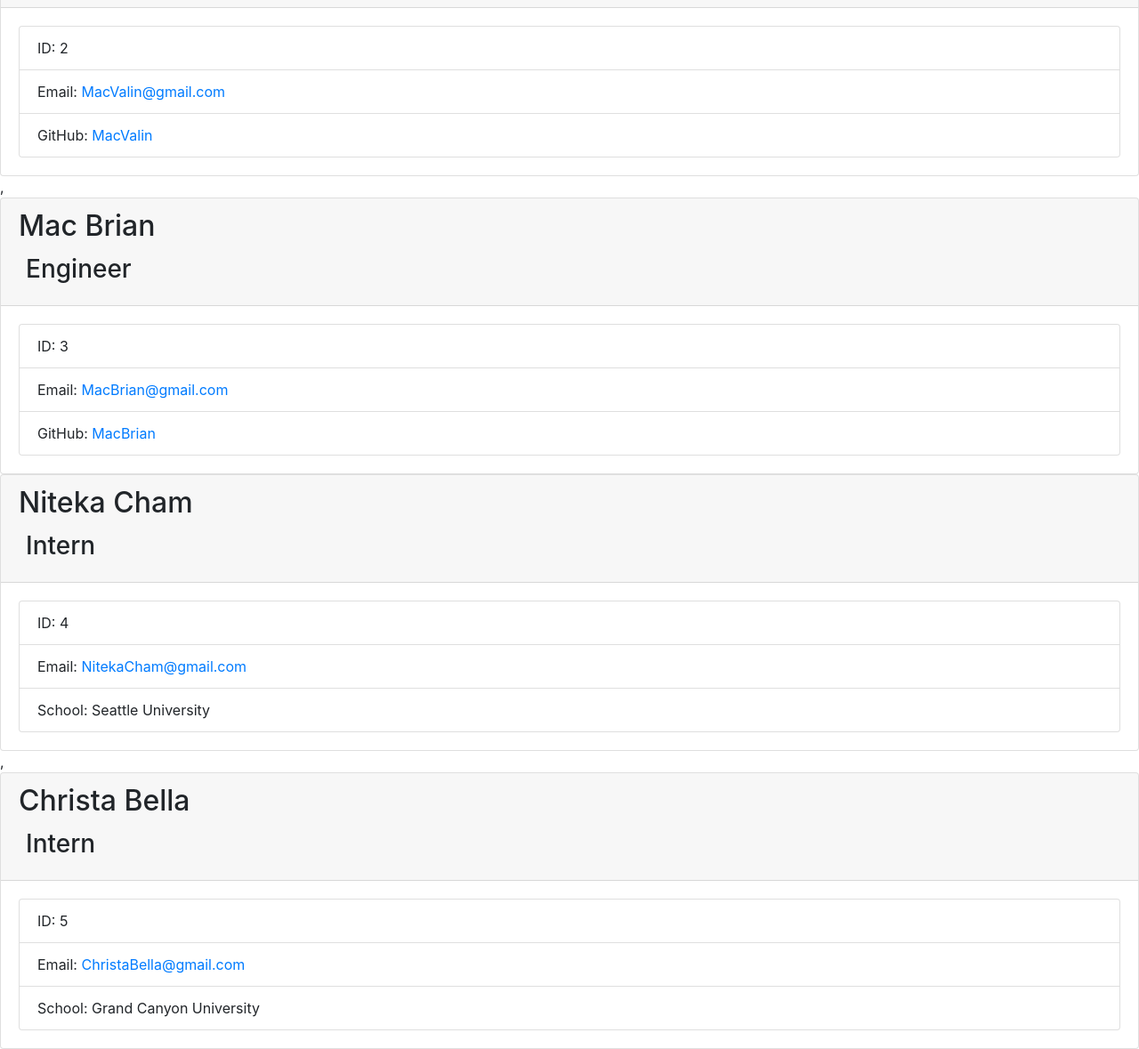
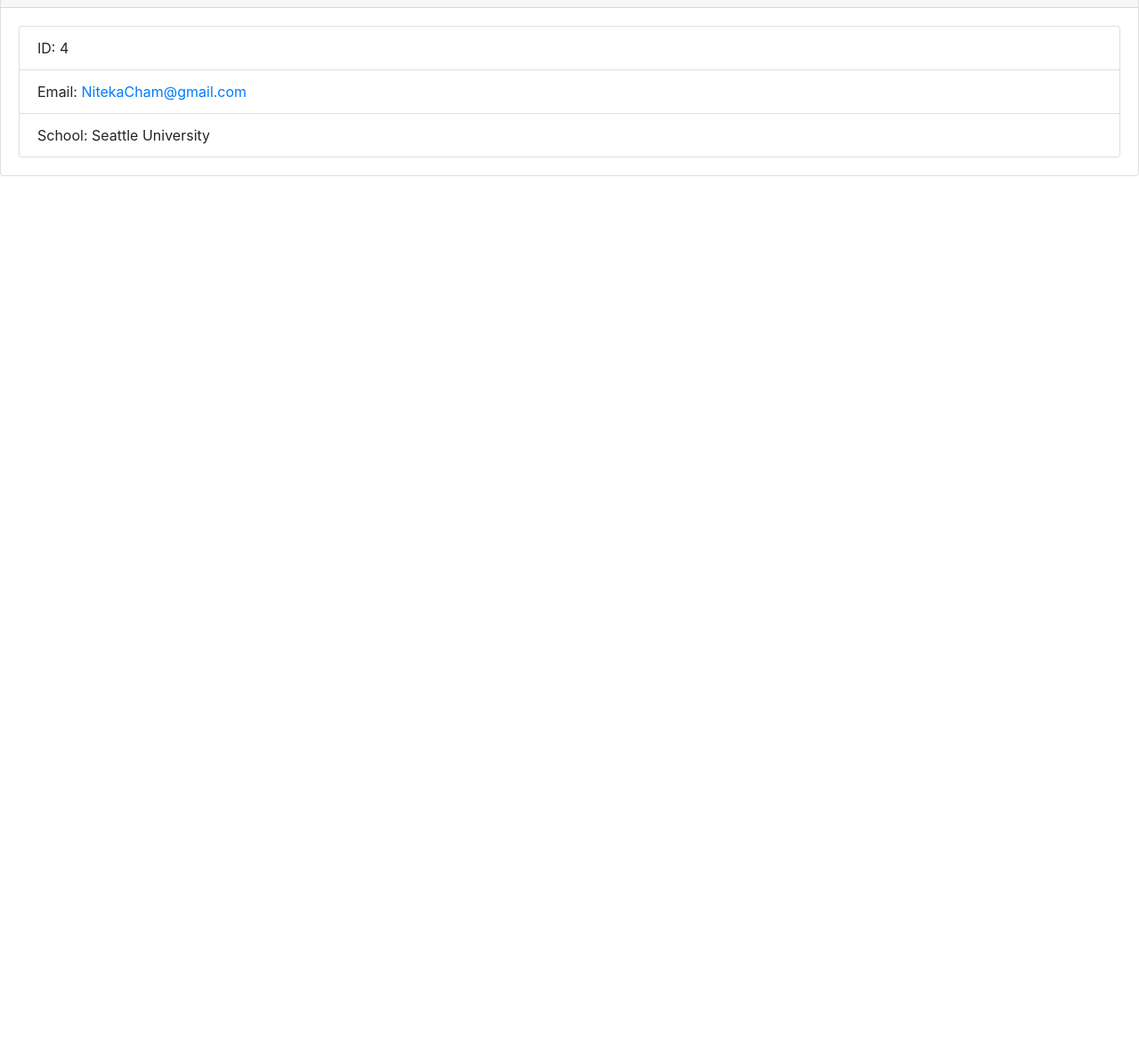
Before and after one commit to Mugisha27/Team-profile-Generator, a website: page dist/index.html in a window 1280 px wide. Shown: the part 659-1838 px from the top of the page at 89% size. After the commit the page ends 857 px from the top, so only its background shows below. Drawn offline with nearby package versions, Linux system fonts and the light colour scheme.

Commit message:
so many changessss

```diff
--- a/dist/index.html
+++ b/dist/index.html
@@ -1,4 +1,5 @@
-<!DOCTYPE html>
+
+    <!DOCTYPE html>
 <html lang="en">
   <head>
     <meta charset="UTF-8" />
@@ -28,36 +29,8 @@
             <div class="card-body">
                 <ul class="list-group">
                     <li class="list-group-item">ID: 1</li>
-                    <li class="list-group-item">Email: <a href="mailto:ArseneWenger@arsenal.com">ArseneWenger@arsenal.com</a></li>
-                    <li class="list-group-item">Office number: 100</li>
-                </ul>
-            </div>
-        </div>
-
-        <div class="card employee-card">
-            <div class="card-header">
-                <h2 class="card-title">Mac Valin</h2>
-                <h3 class="card-title"><i class="fas fa-glasses mr-2"></i>Engineer</h3>
-            </div>
-            <div class="card-body">
-                <ul class="list-group">
-                    <li class="list-group-item">ID: 2</li>
-                    <li class="list-group-item">Email: <a href="mailto:MacValin@gmail.com">MacValin@gmail.com</a></li>
-                    <li class="list-group-item">GitHub: <a href="https://github.com/MacValin" target="_blank" rel="noopener noreferrer">MacValin</a></li>
-                </ul>
-            </div>
-        </div>
-        ,
-        <div class="card employee-card">
-            <div class="card-header">
-                <h2 class="card-title">Mac Brian</h2>
-                <h3 class="card-title"><i class="fas fa-glasses mr-2"></i>Engineer</h3>
-            </div>
-            <div class="card-body">
-                <ul class="list-group">
-                    <li class="list-group-item">ID: 3</li>
-                    <li class="list-group-item">Email: <a href="mailto:MacBrian@gmail.com">MacBrian@gmail.com</a></li>
-                    <li class="list-group-item">GitHub: <a href="https://github.com/MacBrian" target="_blank" rel="noopener noreferrer">MacBrian</a></li>
+                    <li class="list-group-item">Email: <a href="mailto:ArseneWenger@gmail.com">ArseneWenger@gmail.com</a></li>
+                    <li class="list-group-item">Office number: 15</li>
                 </ul>
             </div>
         </div>
@@ -75,20 +48,6 @@
                 </ul>
             </div>
         </div>
-        ,
-        <div class="card employee-card">
-            <div class="card-header">
-                <h2 class="card-title">Christa Bella</h2>
-                <h3 class="card-title"><i class="fas fa-user-graduate mr-2"></i>Intern</h3>
-            </div>
-            <div class="card-body">
-                <ul class="list-group">
-                    <li class="list-group-item">ID: 5</li>
-                    <li class="list-group-item">Email: <a href="mailto:ChristaBella@gmail.com">ChristaBella@gmail.com</a></li>
-                    <li class="list-group-item">School: Grand Canyon University</li>
-                </ul>
-            </div>
-        </div>
 
     </main>
   </body>
```
Also changed, not shown: README.md, Untitled.png (added), 2 other files.
